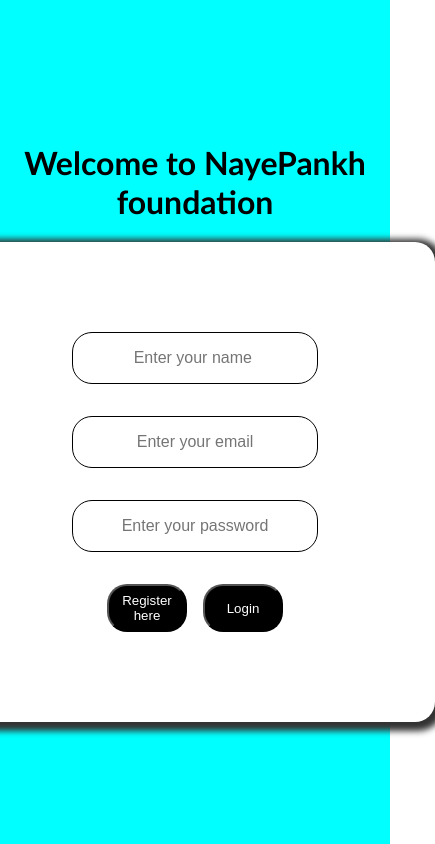
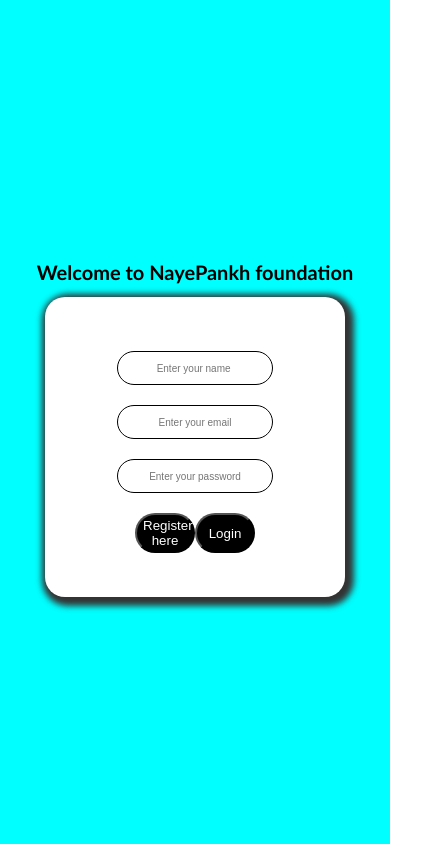
Before and after one commit to Kishangaur24/nayepankh-Project, a React (Create React App) app: page / in a window 390 px wide. Shown: the whole page, 435 px wide, since content can reach past the window. Built offline with nearby package versions, Linux system fonts and the light colour scheme.

Commit message:
responsive done for signup and login component

```diff
--- a/src/components/SignIn/SignIn.module.css
+++ b/src/components/SignIn/SignIn.module.css
@@ -74,3 +74,13 @@
 
 
   }
+  @media screen and (max-width:489px){
+
+    html{
+      font-size: 10px;
+    }
+  .btn button{
+    width: 6rem;
+    height: 4rem;
+  }
+}
--- a/src/components/SignUp/SignUp.module.css
+++ b/src/components/SignUp/SignUp.module.css
@@ -74,3 +74,14 @@
 
 
 }
+
+@media screen and (max-width:489px){
+
+    html{
+      font-size: 10px;
+    }
+  .btn button{
+    width: 6rem;
+    height: 4rem;
+  }
+}
```
